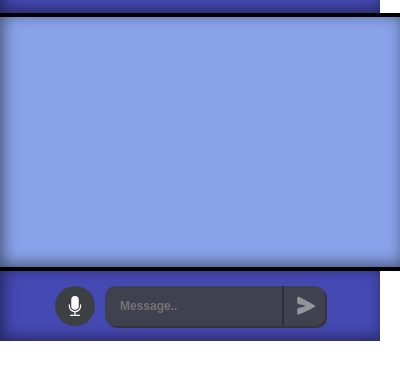
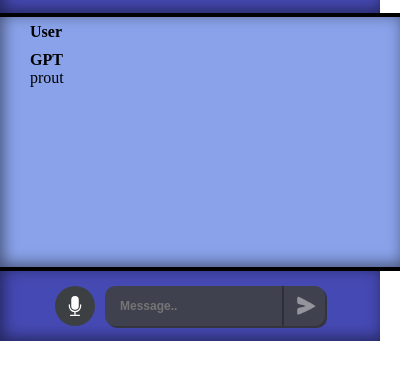
Before and after one commit to KhalilHouni/projet-Extension-Chrome-HeyGPT, a browser extension: page popup/popup.html in a window 400 px wide. Both pictures are taken after a click on the icon 305 px from the left and 363 px from the top of the page. Shown: the part 57-436 px from the top of the page. Drawn offline with Linux system fonts and the light colour scheme; a web font is replaced by a local one.

Commit message:
add conversation thread between user and chat gpt

```diff
--- a/popup/popup.css
+++ b/popup/popup.css
@@ -2,6 +2,10 @@
 
 * {
 	margin: 0;
+}
+
+p {
+	margin-bottom: 10px;
 }
 
 body {
@@ -41,12 +45,19 @@ h1 {
 /* Mid Popup */
 
 .mid {
-	background-color: #89a2ea;
+	background-color: #89a2ea ;
 	width: 100%;
 	height: 250px;
 	box-shadow: inset 3px -3px 15px rgba(0, 0, 0, 0.5);
+	display: flex;
+	align-items: center;
+	justify-content: center;
 }
 
+.conv {
+	width: 85%;
+	height: 95%;
+}
 
 
 
--- a/popup/popup.html
+++ b/popup/popup.html
@@ -16,7 +16,9 @@
 		<div class="stick1"></div>
 
 		<div class="mid" id="mid">
+			<div id="conv" class="conv">
 
+			</div>
 		</div>
 
 		<div class="stick2"></div>
--- a/popup/popup.js
+++ b/popup/popup.js
@@ -1,5 +1,3 @@
-var userQuestion = "";
-const gptAnswer = "prout";
 const buttonSend = document.getElementById('button-send');
 const inputQuestion = document.getElementById('user-question');
 
@@ -21,8 +19,37 @@ document.getElementById('checkbox').addEventListener('change', function() {
 // Get the user question from the input when button send is clicked
 // Then after clicking the button show the user question on the mid div
 buttonSend.addEventListener('click', function() {
-	console.log("prout");
-    userQuestion = inputQuestion.value;
+    var userQuestion = createUserQuestion();
+	var userTag = createUserTag();
+	var gptAnswer = createGptAnswer();
+	var gptTag = createGptTag();
+	document.getElementById('conv').appendChild(userTag);
+	document.getElementById('conv').appendChild(userQuestion);
+	document.getElementById('conv').appendChild(gptTag);
+	document.getElementById('conv').appendChild(gptAnswer);
+});
+
+function createUserTag() {
+	var userTag = document.createElement('h4');
+	userTag.textContent = 'User';
+	return userTag;
+}
+
+function createUserQuestion() {
+	var userQuestion = document.createElement('p');
+	userQuestion.textContent = inputQuestion.value;
 	inputQuestion.value = "";
-	document.getElementById('mid').innerHTML = userQuestion;
-});
+	return userQuestion;
+}
+
+function createGptTag() {
+	var gptTag = document.createElement('h4');
+    gptTag.textContent = 'GPT';
+    return gptTag;
+}
+
+function createGptAnswer() {
+	var gptAnswer = document.createElement('p');
+    gptAnswer.textContent = "prout";
+    return gptAnswer;
+}
```
